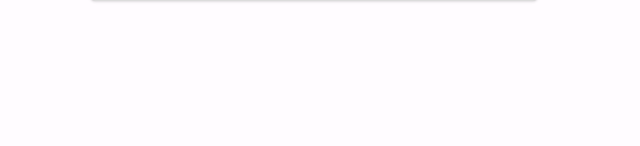
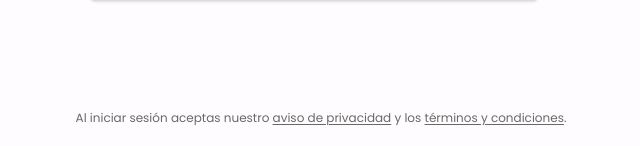
Before and after one commit to RobertoNovelo12/track-it, a Laravel app: page /login in a window 1280 px wide. Shown: the part 654-800 px from the top of the page, without its empty margins (319-959 px from the left). Run offline with Laravel 12, Linux system fonts and the light colour scheme; tables that the repository leaves empty hold one stand-in row (values such as "Sample post"); data that the repository does not hold is empty; style sheets or scripts are compiled from the project's sources; parts of the project's set-up code (start-up, migrations or seed data) failed here and were passed over; some libraries are stand-ins or nearby versions.

Commit message:
Inicio de sesión: aviso de aceptación de privacidad y términos

```diff
--- a/resources/views/auth/login.blade.php
+++ b/resources/views/auth/login.blade.php
@@ -379,6 +379,14 @@
 
 </x-auth-card>
 
+{{-- Páginas legales: al pie de la pantalla (en móvil, debajo de la tarjeta). --}}
+<p class="mt-8 px-4 text-center text-xs text-[var(--theme-text-muted)] sm:fixed sm:inset-x-0 sm:bottom-5 sm:mt-0">
+    Al iniciar sesión aceptas nuestro
+    <a href="{{ route('legal.privacidad') }}" class="underline underline-offset-2 transition-colors hover:text-[var(--theme-text)]">aviso de privacidad</a>
+    y los
+    <a href="{{ route('legal.terminos') }}" class="underline underline-offset-2 transition-colors hover:text-[var(--theme-text)]">términos y condiciones</a>.
+</p>
+
 </div>
 
 
```
